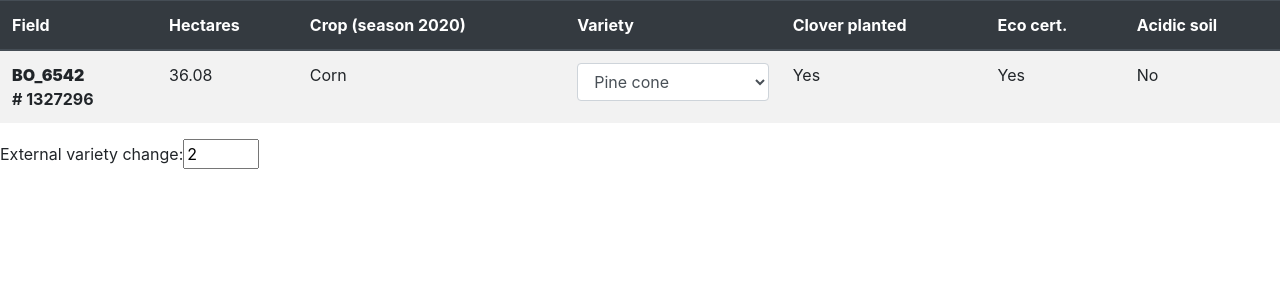
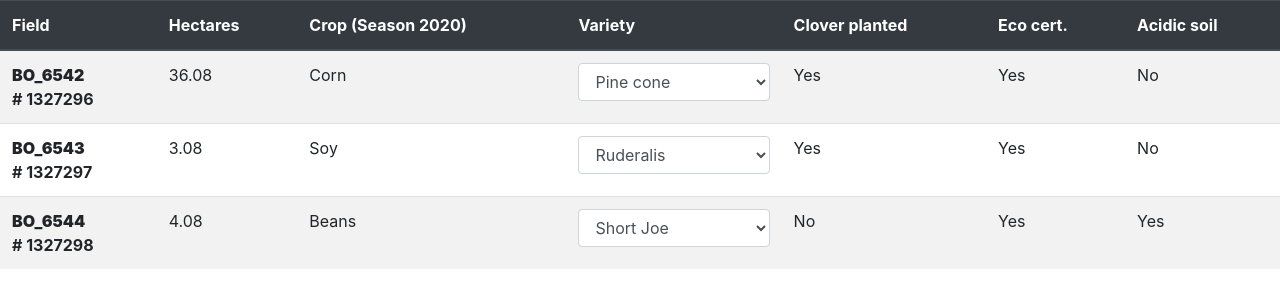
Before and after one commit to krizman/vue-showcase, a Vue app: page / in a window 1280 px wide. Shown: the top 308 px of the page. Built offline with nearby package versions, Linux system fonts and the light colour scheme.

Commit message:
Introduced dynamic population of table rows from hardcoded list

```diff
--- a/src/components/FieldsTable.vue
+++ b/src/components/FieldsTable.vue
@@ -5,7 +5,7 @@
         <tr>
           <th scope="col">Field</th>
           <th scope="col">Hectares</th>
-          <th scope="col">Crop (season 2020)</th>
+          <th scope="col">Crop (Season 2020)</th>
           <th scope="col">Variety</th>
           <th scope="col">Clover planted</th>
           <th scope="col">Eco cert.</th>
@@ -13,11 +13,9 @@
         </tr>
       </thead>
       <tbody>
-        <FieldsTableRow :field="field" />
+        <FieldsTableRow v-for="(field, key) in fields" :field="field" :key="key" />
       </tbody>
     </table>
-    <label for="varietyToggle">External variety change:</label>
-    <input type="number" v-model="field.varietyId" id="varietyToggle" min="1" max="3" />
   </div>
 </template>
 
@@ -28,7 +26,8 @@ export default {
   name: "FieldsTable",
   data() {
     return {
-      field: {
+      fields: {
+        "1327296": {
           id: 1327296,
           name: "BO_6542",
           hectares: 36.08,
@@ -37,6 +36,27 @@ export default {
           cloverPlanted: true,
           ecoCert: true,
           acidicSoil: false
+        },
+        "1327297": {
+          id: 1327297,
+          name: "BO_6543",
+          hectares: 3.08,
+          crop: "Soy",
+          varietyId: 1,
+          cloverPlanted: true,
+          ecoCert: true,
+          acidicSoil: false
+        },
+        "1327298": {
+          id: 1327298,
+          name: "BO_6544",
+          hectares: 4.08,
+          crop: "Beans",
+          varietyId: 3,
+          cloverPlanted: false,
+          ecoCert: true,
+          acidicSoil: true
+        }
       }
     };
   },
```
Lines whose indentation alone changed are shown as unchanged.
